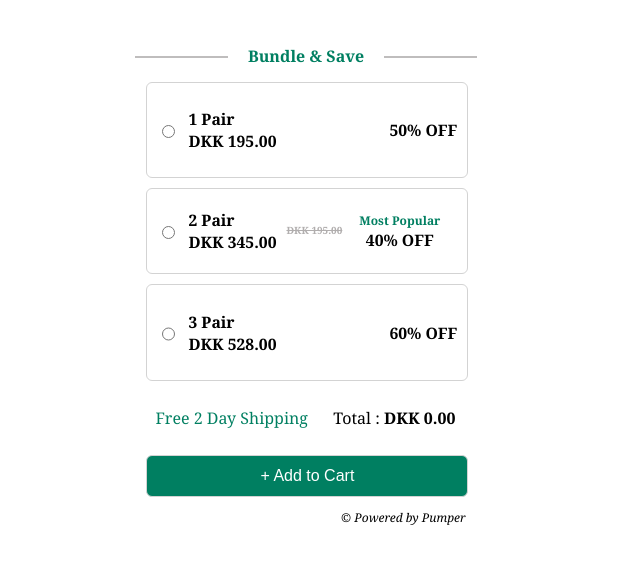
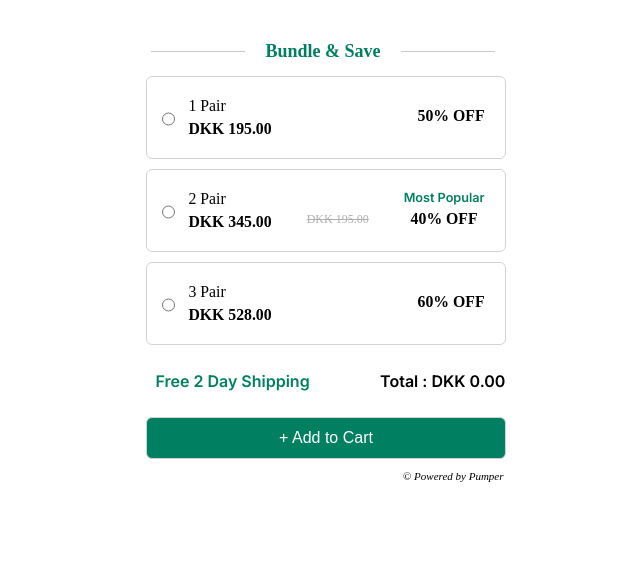
Before and after one commit to Vetrim1/proveway_assig, a plain HTML site: page index.html in a window 1280 px wide. Shown: the whole page, without its empty margins (314-954 px from the left). Drawn offline with Linux system fonts and the light colour scheme; a web font is replaced by a local one.

Commit message:
3 files modified

```diff
--- a/index.html
+++ b/index.html
@@ -5,6 +5,12 @@
     <meta name="viewport" content="width=device-width, initial-scale=1.0" />
     <title>Document</title>
     <link rel="stylesheet" href="styles.css" />
+    <link
+      rel="stylesheet"
+      media="screen"
+      href="https://fontlibrary.org//face/metropolis"
+      type="text/css"
+    />
   </head>
 
   <body>
@@ -19,7 +25,7 @@
       <!-- Using onclick event we send a parameter like
         table id for table shown, box id for background change,p1 for get a price details-->
       <div class="box 1" id="b1">
-        <div style="display: flex">
+        <!-- <div style="display: flex">
           <input
             type="radio"
             name="pair"
@@ -34,6 +40,23 @@
 
         <div>
           <h5 class="off">50% OFF</h5>
+        </div> -->
+        <div style="display: flex">
+          <input
+            type="radio"
+            name="pair"
+            value="1pair"
+            onclick="triger('tt1','b1','p1')"
+          />
+          <div class="price" align="left" style="padding: 10px; margin: auto">
+            <h5 class="pair">1 Pair</h5>
+            <h5 id="p1">DKK 195.00</h5>
+          </div>
+        </div>
+
+        <!-- <div class="price" style="padding: 10px; margin: auto"> -->
+        <div>
+          <h5 style="padding: 10px; margin: 10px 0">50% OFF</h5>
         </div>
         <div class="table" id="tt1" style="display: none">
           <table class="tableclone" style="empty-cells: hide">
@@ -103,13 +126,20 @@
           </div>
         </div>
         <h6
-          style="font-size: 10px; text-decoration: line-through; color: #b1aeae"
+          style="
+            font-size: 12px;
+            font-weight: normal;
+            text-decoration: line-through;
+            color: #b1aeae;
+            margin-top: 32px;
+            margin-bottom: 1.3px;
+          "
         >
           DKK 195.00
         </h6>
 
-        <div class="price" style="padding: 10px; margin: auto">
-          <h5 style="font-size: 12px; color: #007f61">Most Popular</h5>
+        <div class="price" style="padding: 10px">
+          <h5 class="most">Most Popular</h5>
           <h5>40% OFF</h5>
         </div>
 
@@ -184,7 +214,7 @@
         </div>
 
         <div>
-          <h5 class="off">60% OFF</h5>
+          <h5 class="off" style="padding: 10px; margin: 10px 0">60% OFF</h5>
         </div>
         <div class="table" id="tt3" name="t3" style="display: none">
           <table class="tableclone" style="empty-cells: hide">
@@ -251,10 +281,8 @@
       <div class="box" style="justify-content: center">
         <button onclick="add()">+ Add to Cart</button>
       </div>
-      <div style="font-size: 12px">
-        <p class="copy" style="text-align: right">
-          &#169; <i>Powered by Pumper</i>
-        </p>
+      <div style="font-size: 11px; text-align: right; width: 110%">
+        <p class="copy">&#169; <i>Powered by Pumper</i></p>
       </div>
     </main>
 
--- a/script.js
+++ b/script.js
@@ -33,7 +33,7 @@ let add = () => {
   let total = document.querySelector('.total').innerHTML;
   total !== 'DKK 0.00'
     ? alert('cart added successfuly')
-    : alert('plz select first');
+    : alert('Plz select first');
 };
 
 //nothing////
--- a/styles.css
+++ b/styles.css
@@ -1,21 +1,26 @@
+@import url('https://fonts.googleapis.com/css2?family=Inter:wght@600&display=swap');
 body {
   display: flex;
   flex-direction: column;
   justify-content: center;
   align-items: center;
-  font-family: Cambria, Cochin, Georgia, Times, 'Times New Roman', serif;
+  font-family: 'MetropolisRegular';
+  font-weight: 400;
+  font-size: 14.46px;
+  /* font-family: 'Inter', sans-serif; */
 }
 
 .head {
   margin-bottom: 2px;
-  margin-right: 40px;
+  margin-right: 6px;
 }
 
 h2 span {
   color: #007f61;
-  font-size: clamp(1rem, 1.5vw, 1rem);
+  /* font-size: clamp(1rem, 1.5vw, 1rem); */
   position: relative;
   display: inline-block;
+  font-size: 18px;
 }
 
 h2 span:after,
@@ -23,10 +28,9 @@ span:before {
   content: '';
   position: absolute;
   top: 50%;
-  border-bottom: 2px solid;
-  width: 80%;
+  border-bottom: 0.9px solid #c8c8c8;
+  width: 82%;
   margin: 0 20px;
-  color: #bfbdbd;
 }
 
 .head > span:before {
@@ -45,8 +49,11 @@ span:before {
   display: flex;
   justify-content: space-between;
   border-radius: 6px;
-  max-width: 300px;
+  max-width: 350px;
   flex-wrap: wrap;
+}
+.pair {
+  padding-bottom: 5px;
 }
 
 .price > h5 {
@@ -65,14 +72,28 @@ input {
 .box:nth-child(4) {
   border: none;
   color: #007f61;
+  font-family: 'Inter', sans-serif;
   justify-content: space-between;
+  flex-wrap: nowrap;
+  justify-items: center;
   align-items: center;
   margin: 0px 10px;
   padding: 0px;
+  font-size: clamp(1rem, 1vw, 1rem);
 }
 
 .box:nth-child(4) > p:last-child {
   color: black;
+}
+h5.pair {
+  font-weight: normal;
+}
+.most {
+  font-size: 12.65px;
+  color: #007f61;
+  padding-bottom: 5px;
+  font-family: 'Inter', sans-serif;
+  line-height: 15.31px;
 }
 
 .box:nth-child(5) {
@@ -86,13 +107,15 @@ input {
     cursor: pointer;
   }
 }
-
+.table {
+  margin-left: 10px;
+}
 table {
   border-spacing: 5px 10px;
 }
 th,
 td {
-  font-size: 14px;
+  font-size: 10px;
   font-weight: normal;
 }
 
@@ -150,10 +173,10 @@ select {
   }
   h2 span:after,
   span:before {
-    width: 60%;
+    width: 55%;
   }
   h2.head {
-    margin-left: 40px;
+    margin-left: 6px;
   }
   h2 > span {
     text-align: center;
@@ -164,6 +187,16 @@ select {
   .copy {
     text-align: right;
     margin-right: 10px;
+  }
+  .box:nth-child(4) {
+    margin-left: 10px;
+    font-size: 11px;
+  }
+  .box:nth-child(2) {
+    /* flex-wrap: nowrap; */
+  }
+  .most {
+    font-size: 8px;
   }
 }
 
```
